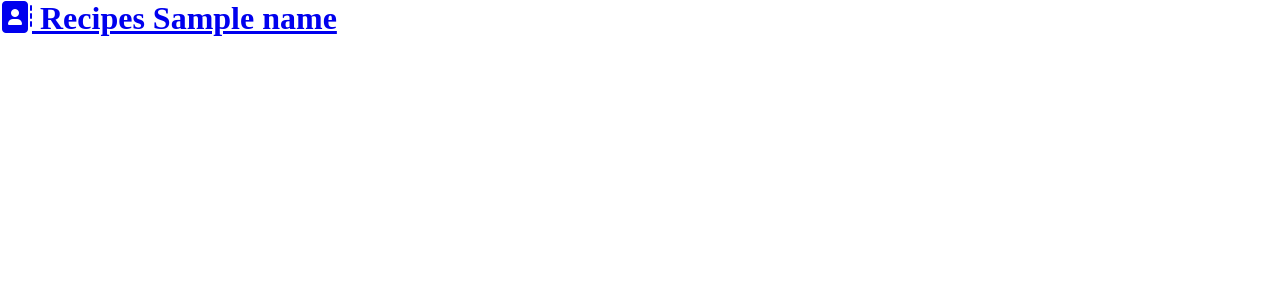
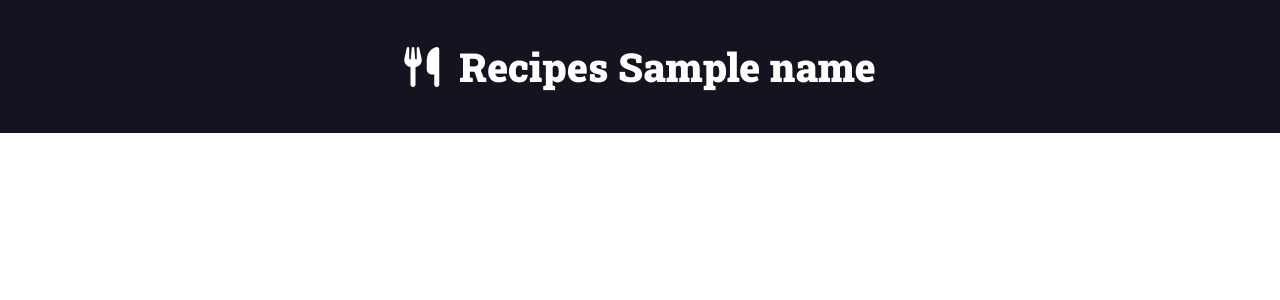
Before and after one commit to Israelam72/curso-django-projeto1, a Django app: template recipes/templates/recipes/pages/home.html in a window 1280 px wide. Shown: the top 300 px of the page. Run offline with Django 5.2, Linux system fonts and the light colour scheme; the template is opened without the code that fills it: most values are stand-ins (such as "Sample title", 1, 10 or a date in 2020).

Commit message:
feat: ajusting css header and logo

```diff
--- a/recipes/templates/recipes/pages/home.html
+++ b/recipes/templates/recipes/pages/home.html
@@ -2,14 +2,14 @@
 
 <body>
 	<header class="main-header-container">
-		<div class="main-header container"></div>
-		<h1>
-			<a href="/">
-				<i class="fa fa-address-book"></i>
-				<span>Recipes {{name}}</span>
-			</a>
-		</h1>
-
+		<div class="main-header container">
+			<h1>
+				<a class="main-logo" href="/">
+					<i class="fas fa-utensils logo-icon"></i>
+					<span class="main-logo-text" >Recipes {{name}}</span>
+				</a>
+			</h1>
+		</div>
 	</header>
 
 </body>
--- a/recipes/templates/recipes/partials/head.html
+++ b/recipes/templates/recipes/partials/head.html
@@ -14,10 +14,52 @@
 	<link rel="stylesheet" href="https://cdnjs.cloudflare.com/ajax/libs/font-awesome/6.7.2/css/solid.min.css"
 		integrity="sha512-DzC7h7+bDlpXPDQsX/0fShhf1dLxXlHuhPBkBo/5wJWRoTU6YL7moeiNoej6q3wh5ti78C57Tu1JwTNlcgHSjg=="
 		crossorigin="anonymous" referrerpolicy="no-referrer" />
+	<link rel="preconnect" href="https://fonts.googleapis.com">
+	<link rel="preconnect" href="https://fonts.gstatic.com" crossorigin>
+	<link href="https://fonts.googleapis.com/css2?family=Roboto+Slab:wght@900&display=swap" rel="stylesheet">
 
 	<title>Recipes</title>
 
 	<style>
+		:root {
+            --color-primary: #269fe6;
+            --color-primary-hover: #2086c2;
+            --color-primary-dark: #13141f;
+            --color-primary-dark-hover: #212336;
+            --color-primary-light: #d4ecfa;
+            --color-primary-light-hover: #bdd8e7;
+            --color-white: #fff;
+            --color-black: #000;
+            --color-dark-text: #444;
+            --color-info-light: #cce5ff;
+            --color-debug-light: #cce5ff;
+            --color-success-light: #d4edda;
+            --color-alert-light: #fff3cd;
+            --color-warning-light: #fff3cd;
+            --color-error-light: #f8d7da;
+            --color-info-dark: #4d86c4;
+            --color-debug-dark: #4d86c4;
+            --color-success-dark: #4a9c5d;
+            --color-alert-dark: #927f40;
+            --color-warning-dark: #927f40;
+            --color-error-dark: #da525d;
+            --color-gray-0: #f9f9f9;
+            --color-gray-1: #e0e0e0;
+            --color-gray-2: #c7c7c7;
+            --color-gray-3: #aeaeae;
+            --color-gray-4: #959595;
+            --color-gray-5: #7d7d7d;
+            --color-gray-6: #646464;
+            --color-gray-7: #4b4b4b;
+            --color-gray-8: #323232;
+            --color-gray-9: #191919;
+            --font-primary: sans-serif;
+            --font-headings: 'Roboto Slab', serif;
+            --spacing-gutter-medium: 3rem;
+            --spacing-gutter-large: 4rem;
+            --spacing-gutter-medium: 3rem;
+        }
+
 		* {
 			padding: 0;
 			margin: 0;
@@ -31,6 +73,38 @@
 
 		body {
 			font-size: 1.6rem;
+			font-family: var(--font-primary)
+		}
+
+		h1, h2, h3, h4, h5, h6 {
+			font-family: var(--font-headings);
+		}
+
+		.container {
+			max-width: 144rem;
+			margin: 0 auto;
+			padding: var(--spacing-gutter-large);
+		}
+
+		.main-header-container {
+			background: var(--color-primary-dark);
+
+		}
+
+		.main-logo {
+			font-size: 4rem;
+			color: var(--color-white);
+			text-decoration: none;
+			display: flex;
+			flex-flow: row nowrap;
+			align-items: center;
+			justify-content: center;
+			width: fit-content;
+			margin: 0 auto;
+		}
+
+		.logo-icon {
+			margin-right: 2rem;
 		}
 	</style>
 </head>
```
